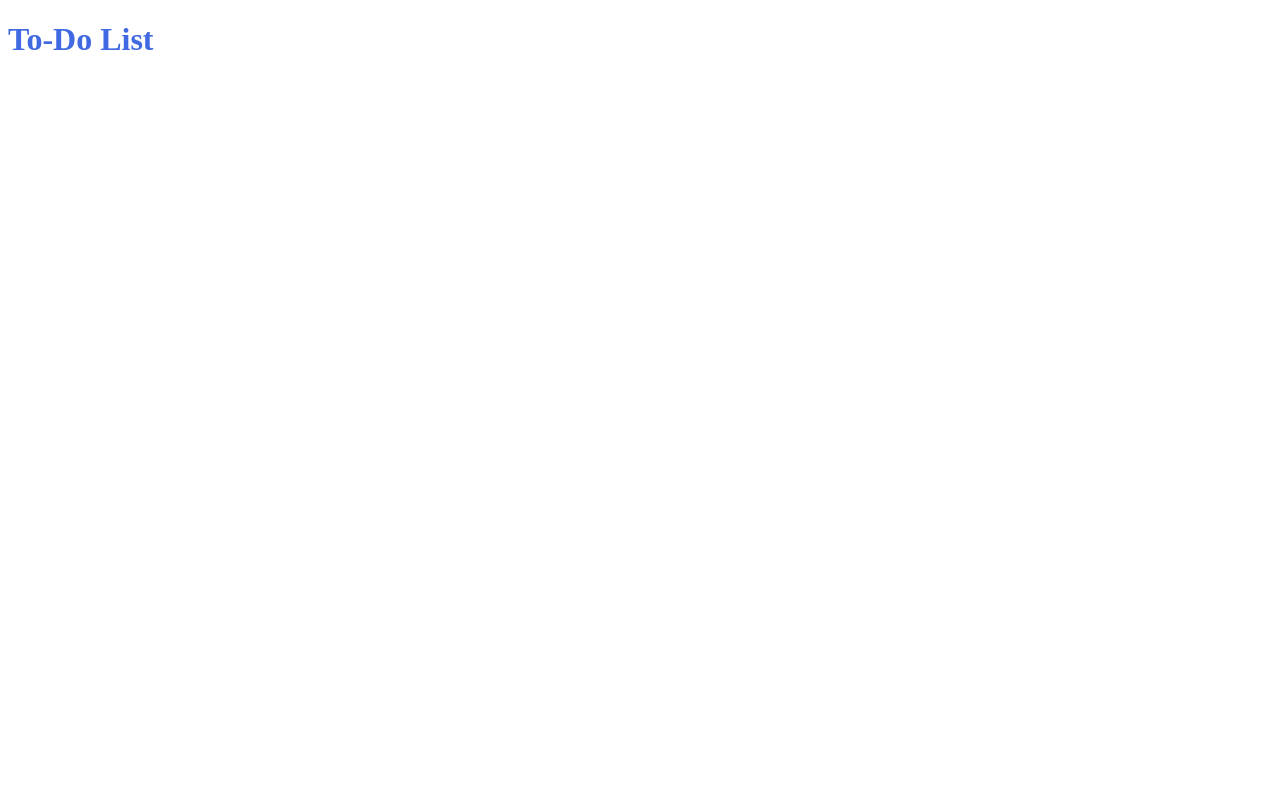
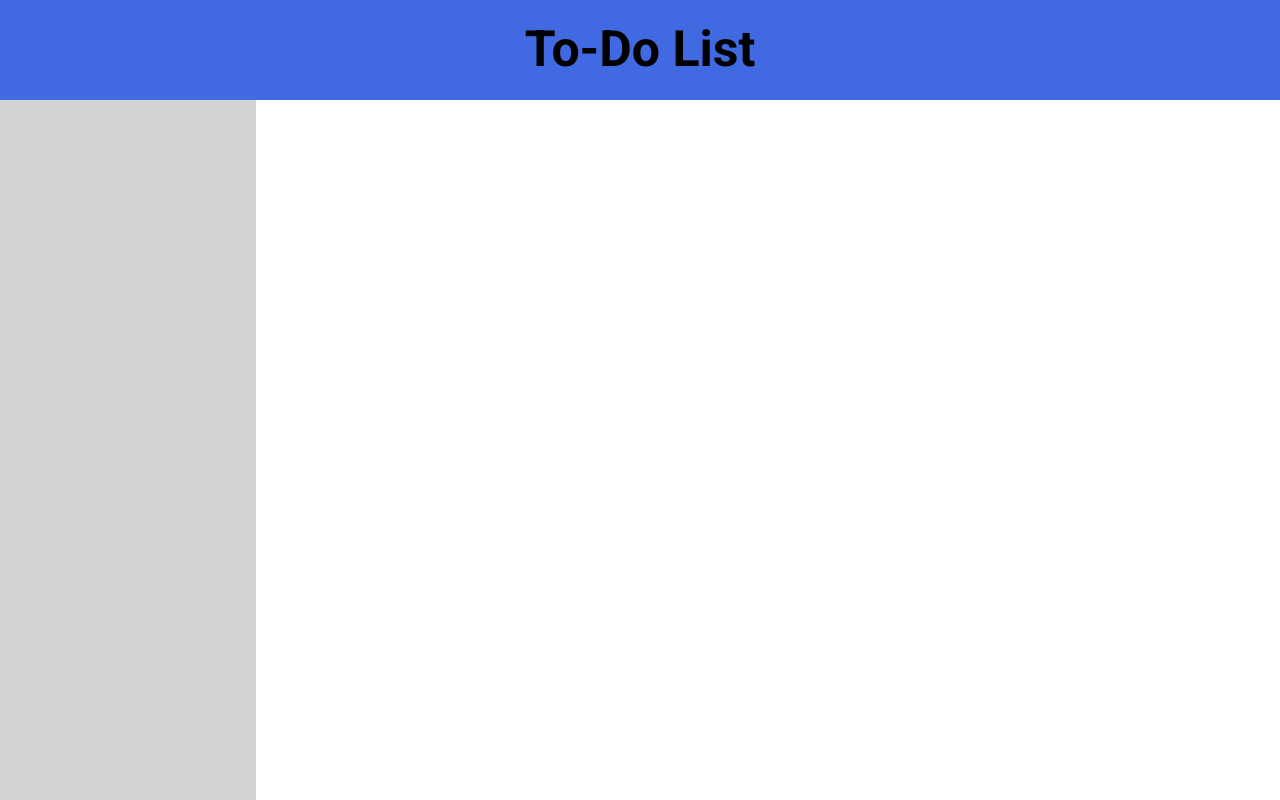
Before and after one commit to Dallair220/todo-list, a website built with webpack: page dist/index.html in a window 1280 px wide. Built offline with Linux system fonts and the light colour scheme.

Commit message:
Add layout

```diff
--- a/src/style.css
+++ b/src/style.css
@@ -1,3 +1,36 @@
+@import url('https://fonts.googleapis.com/css2?family=Roboto:ital,wght@0,400;0,700;0,900;1,300;1,400&display=swap');
+
+body {
+  margin: 0;
+  font-family: Roboto, sans-serif;
+}
+
+.container {
+  display: grid;
+  grid-template-columns: 1fr 4fr;
+  grid-template-rows: 100px 1fr;
+  grid-template-areas:
+    'header header'
+    'sidebar content';
+  height: 100vh;
+}
+
 h1 {
-  color: royalblue;
+  text-align: center;
+  font-size: 50px;
+  margin: 20px;
 }
+
+.header {
+  grid-area: header;
+  background-color: royalblue;
+}
+
+.sidebar {
+  grid-area: sidebar;
+  background-color: lightgray;
+}
+
+.content {
+  grid-area: content;
+}
```
Also changed, not shown: dist/index.html, dist/main.js.
